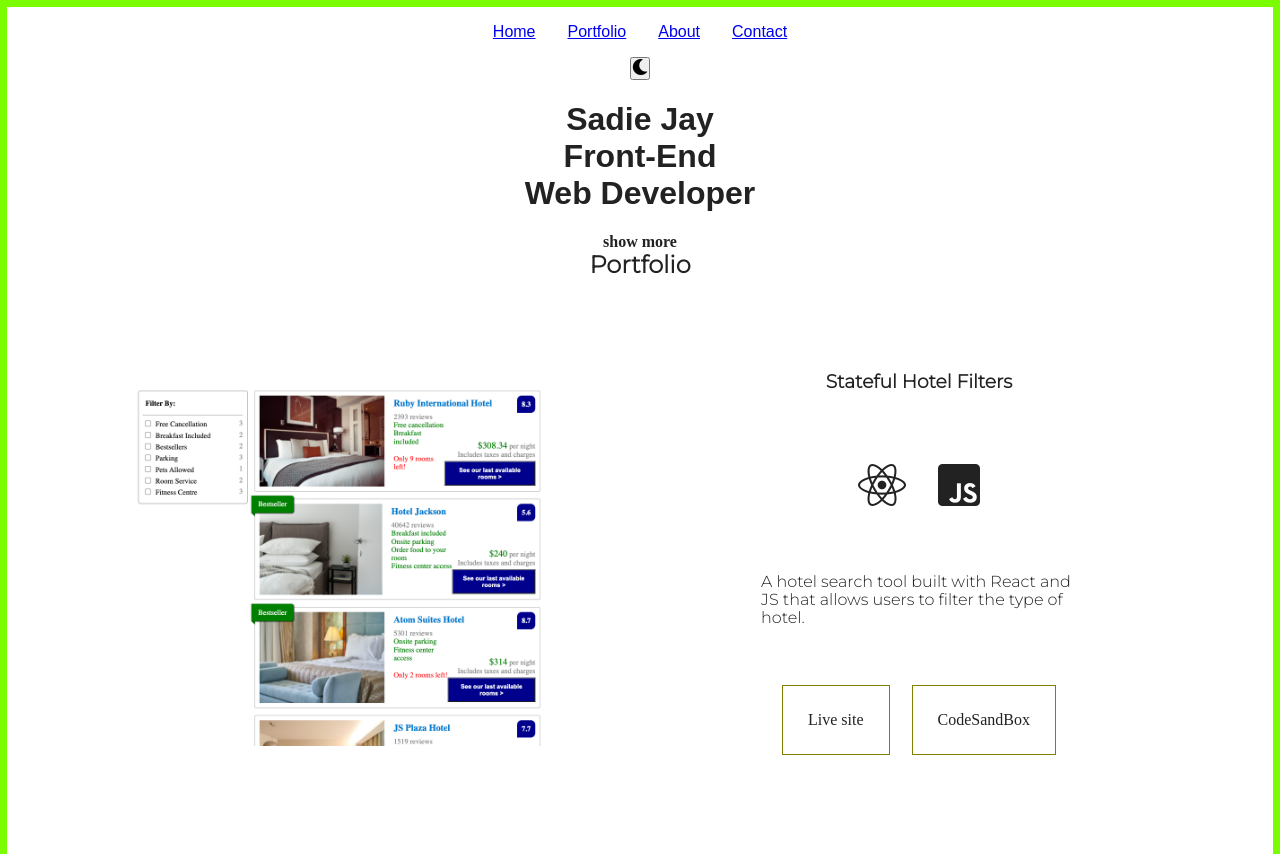
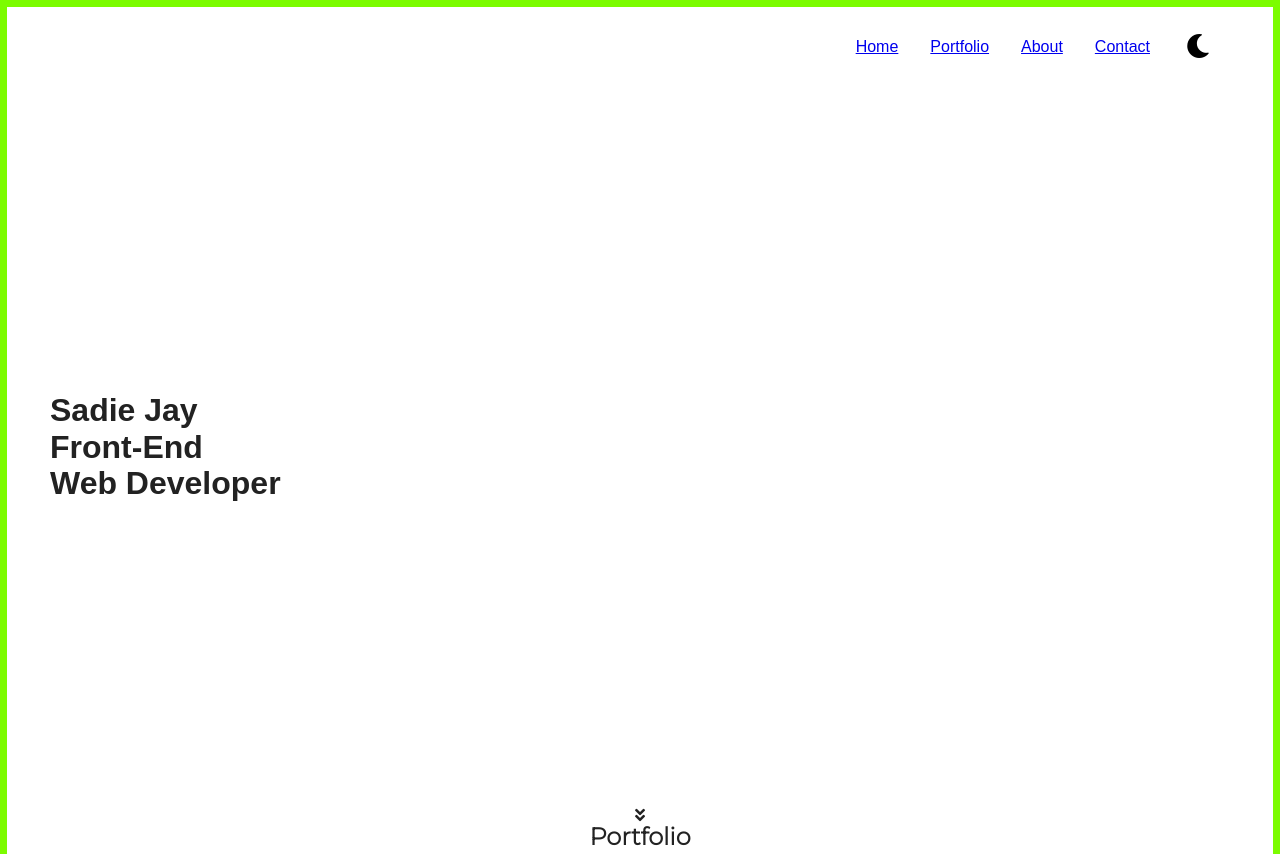
Before and after one commit to sadiejay/portfolio, a website built with Parcel: page index.html in a window 1280 px wide. Shown: the top 854 px of the page. Built offline with nearby package versions, Linux system fonts and the light colour scheme; a web font is replaced by a local one.

Commit message:
Adds header styling

```diff
--- a/css/scss/main.scss
+++ b/css/scss/main.scss
@@ -76,10 +76,39 @@ Author's custom styles
     justify-content: flex-end;
     width: 100%;
   }
+    .home {
+      min-height: 90vh;
+      display: flex;
+      flex-flow: column;
+      justify-content: center;
+      width: 100%;
+    }
     .home.wrapper {
       justify-content: flex-start;
     }
-} //  header
+  }
+
+  .theme-toggle {
+    border: none;
+    // outline: none;
+    // outline needs a value
+    padding: 20px;
+    // border-radius: 50%;
+    cursor: pointer;
+    background: inherit;
+  }
+  .theme-toggle i{
+      font-size: 1.5rem;
+  }
+
+  .home-info h1 {
+    text-align: left;
+  }
+
+  header i {
+    // margin-bottom: 25px;
+  }
+  //  header
 
 // project
 .project-list__item {
@@ -162,6 +191,14 @@ flex: 1;
 }
 
 @media only screen and (min-width: 530px) {
+  // header
+  header nav {
+    display: flex;
+    flex-flow: row;
+    justify-content: center;
+    align-items: center;
+  }
+
   // projects
   .project-list__item-desc {
     max-width: 30ch;
@@ -175,6 +212,11 @@ flex: 1;
 }
 
 @media only screen and (min-width: 760px) {
+  // header
+  .nav {
+    min-height: 10vh;
+    align-self: flex-end;
+  }
   // projects
   article.project-list__item:nth-child(1) > div:nth-child(1),
   article.project-list__item:nth-child(3) > div:nth-child(1){
--- a/index.html
+++ b/index.html
@@ -60,14 +60,14 @@
               <a href="#contact" class="menu-nav__link">Contact</a>
             </li>
           </ul>
-          <button class="btn theme-toggle" type="button">
+          <button class="btn theme-toggle" type="button" aria-label="Theme Toggle">
             <i class="fas fa-moon"></i>
           </button>
           </nav>
-      </div>
+      <!-- </div> -->
 
       <section class="home" id="home">
-        <div class="wrapper">
+        <!-- <div class="wrapper"> -->
           <div class="home-info">
             <h1>
               <span>Sadie Jay</span>
@@ -76,12 +76,12 @@
               <br>
               <span>Web Developer</span>
             </h1>
-          </div>
+          <!-- </div> -->
         </div>
       </section>
       <!-- add fa down caret icon -->
-      <span aria-hidden="true" class="fa icon" tabindex="0">show more</span>
-
+      <i aria-hidden="true" class="fas fa-angle-double-down" tabindex="0"></i>
+      </div>
     </header>
 
     <main>
```
Also changed, not shown: css/main.css, 1 other file.
